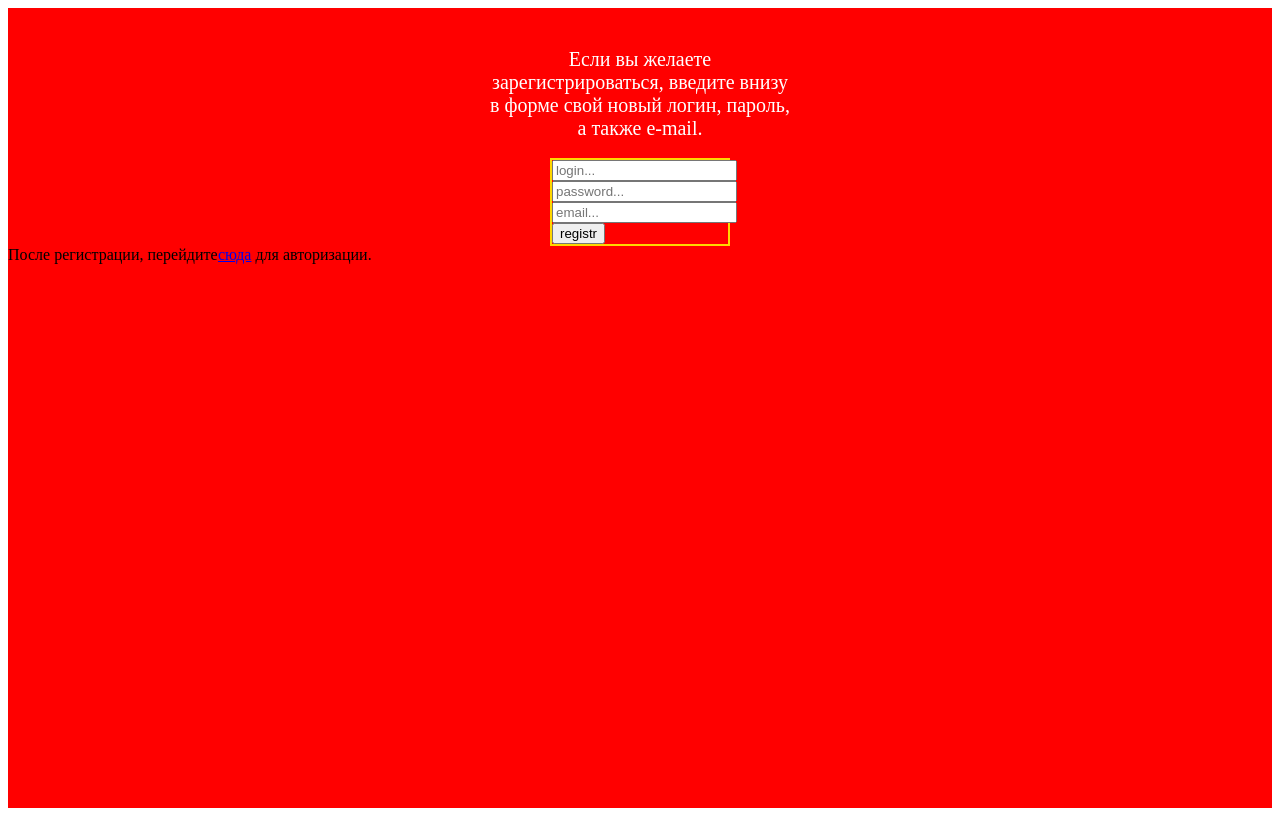
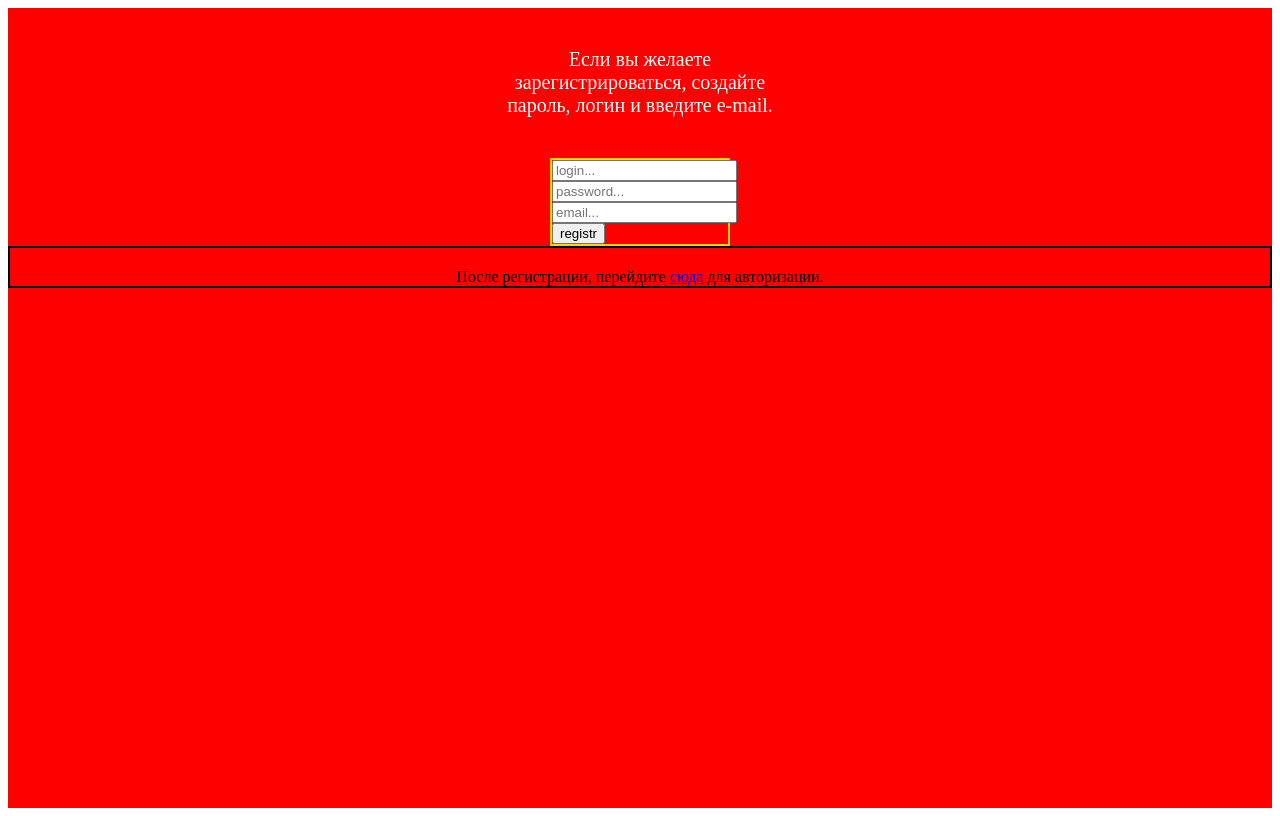
Before and after one commit to AnZoro1/frontend-online-furnuture-shop, a React (Create React App) app: page /auth in a window 1280 px wide. Built offline with nearby package versions, Linux system fonts and the light colour scheme.

Commit message:
corrected code and remove bag, now i can open mane page only when i have token

```diff
--- a/src/App.js
+++ b/src/App.js
@@ -7,6 +7,7 @@ import Main from './components/HeaderMainFooter/Main'
 
 function App() {
   const token = useSelector((state) => state.authorizationSlice.token)
+  console.log(token)
 
   if (!token) {
     return (
--- a/src/components/authorization/SignUp.jsx
+++ b/src/components/authorization/SignUp.jsx
@@ -36,8 +36,8 @@ const SignUp = () => {
     <div className={styles.main}>
       <header>
         <div className={styles.text}>
-          Если вы желаете зарегистрироваться, введите внизу в форме свой новый
-          логин, пароль, а также e-mail.
+          Если вы желаете зарегистрироваться, создайте пароль, логин и введите
+          e-mail.
         </div>
       </header>
       <main>
@@ -66,8 +66,8 @@ const SignUp = () => {
           <br />
           <button type="submit">registr</button>
         </form>
-        <div>
-          После регистрации, перейдите
+        <div className={styles.openAnotherPageForReg}>
+          После регистрации, перейдите{' '}
           <Link className={styles.link} to="/login">
             сюда
           </Link>{' '}
--- a/src/components/authorization/SignUp.module.scss
+++ b/src/components/authorization/SignUp.module.scss
@@ -2,6 +2,12 @@
   width: 100%;
   height: 100vh;
   background-color: red;
+
+  .openAnotherPageForReg {
+    border: 2px solid black;
+    padding-top: 20px;
+    text-align: center;
+  }
 
   .text {
     padding-top: 40px;
--- a/src/features/authorizationSlices/authorizationSlice.js
+++ b/src/features/authorizationSlices/authorizationSlice.js
@@ -83,7 +83,6 @@ const authorizationSlice = createSlice({
       })
       .addCase(authSignIn.rejected, (state, action) => {
         state.error = action.payload
-        state.token = action.payload
         state.signingIn = false
       })
   },
```
